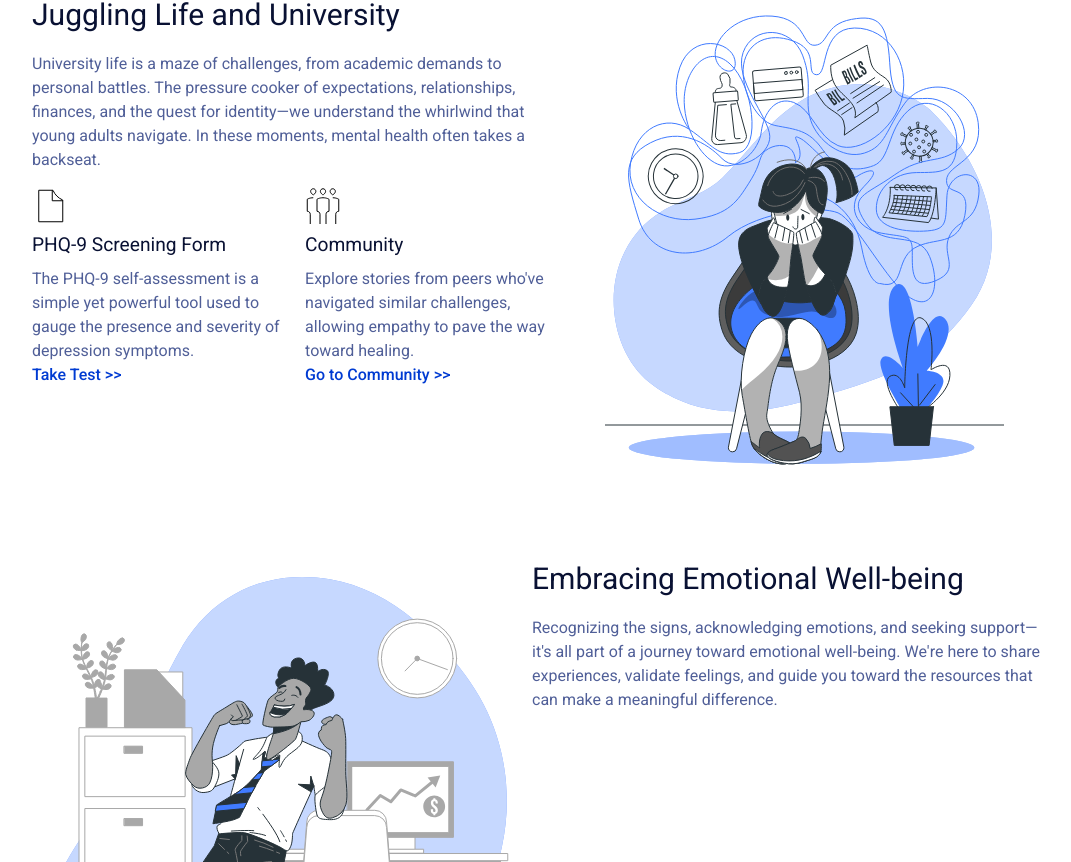
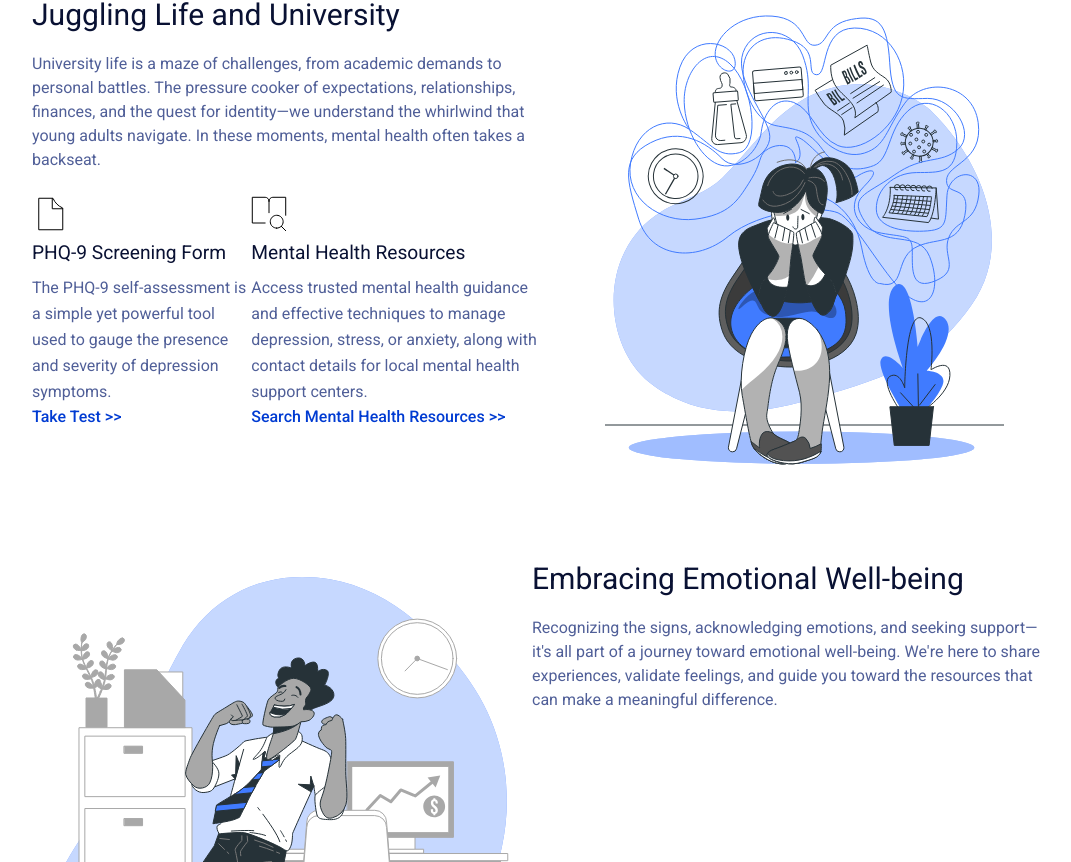
Before and after one commit to Rajae-Robinson/ZenScholar, a React (Vite) app: page / in a window 1280 px wide. Shown: the part 878-1740 px from the top of the page, without its empty margins (96-1167 px from the left). Built offline with nearby package versions, Linux system fonts and the light colour scheme.

Commit message:
feat: remove community

```diff
--- a/src/components/Home/HomeSection.tsx
+++ b/src/components/Home/HomeSection.tsx
@@ -23,7 +23,7 @@ export default function HomeSection({
         <p>{body}</p>
         {btnText && btnHref ? (
           <Link to={btnHref}>
-            <button className="text-white bg-primary mt-2 py-2 px-4 hover:bg-accent whitespace-nowrap">
+            <button className="text-white bg-primary mt-6 py-2 px-4 hover:bg-accent whitespace-nowrap">
               {btnText}
             </button>
           </Link>
--- a/src/components/Home/SectionItem.tsx
+++ b/src/components/Home/SectionItem.tsx
@@ -19,7 +19,7 @@ export default function SectionItem({
     <div className="space-y-2">
       <img src={icon} alt="" />
       <h3 className="text-heading text-sm">{title}</h3>
-      <p>{description}</p>
+      <p className="leading-relaxed">{description}</p>
       <Link
         to={linkHref}
         className="text-accent font-medium hover:underline transition-all"
--- a/src/components/Navbar.tsx
+++ b/src/components/Navbar.tsx
@@ -8,7 +8,6 @@ export default function Navbar() {
       <ul className="group flex text-body space-x-2 cursor-pointer">
         <NavItem href="/" text="Home" />
         <NavItem href="/resources" text="Resources" />
-        <NavItem href="/community" text="Community" />
         <NavItem href="/about" text="About" />
       </ul>
       <NavLink to="/">
@@ -22,8 +21,6 @@ export default function Navbar() {
             </button>
           </Link>
         ) : null}
-
-        <p className="text-body">Sign-in</p>
       </div>
     </nav>
   );
--- a/src/pages/Home.tsx
+++ b/src/pages/Home.tsx
@@ -8,7 +8,7 @@ import happyBoy from "../assets/img/happy-boy.svg";
 import onlineTest from "../assets/img/online-test.svg";
 import psychologist from "../assets/img/psychologist.svg";
 import test from "../assets/icons/test.svg";
-import community from "../assets/icons/community.svg";
+import searchResources from "../assets/icons/search-resources.svg";
 import HomeSection from "../components/Home/HomeSection";
 
 export default function Home() {
@@ -72,7 +72,7 @@ export default function Home() {
               the whirlwind that young adults navigate. In these moments, mental
               health often takes a backseat.
             </p>
-            <div className="flex mt-4">
+            <div className="flex mt-6">
               <SectionItem
                 icon={test}
                 title="PHQ-9 Screening Form"
@@ -81,11 +81,11 @@ export default function Home() {
                 linkHref="/screening"
               />
               <SectionItem
-                icon={community}
-                title="Community"
-                description="Explore stories from peers who've navigated similar challenges, allowing empathy to pave the way toward healing."
-                linkText="Go to Community >>"
-                linkHref="/community"
+                icon={searchResources}
+                title="Mental Health Resources"
+                description="Access trusted mental health guidance and effective techniques to manage depression, stress, or anxiety, along with contact details for local mental health support centers."
+                linkText="Search Mental Health Resources >>"
+                linkHref="/resources"
               />
             </div>
           </div>
```
Also changed, not shown: src/assets/icons/community.svg (deleted), src/assets/icons/search-resources.svg (added).
